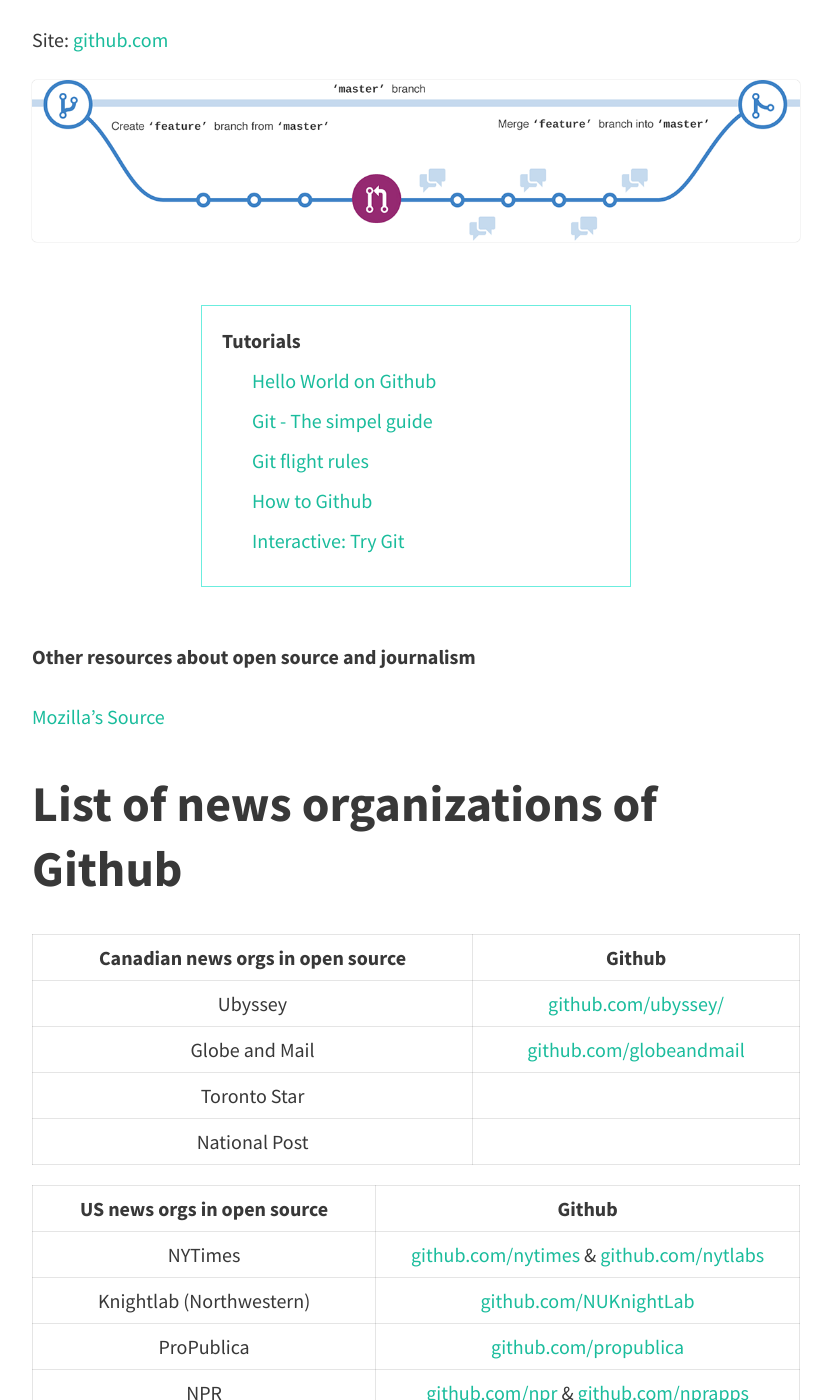
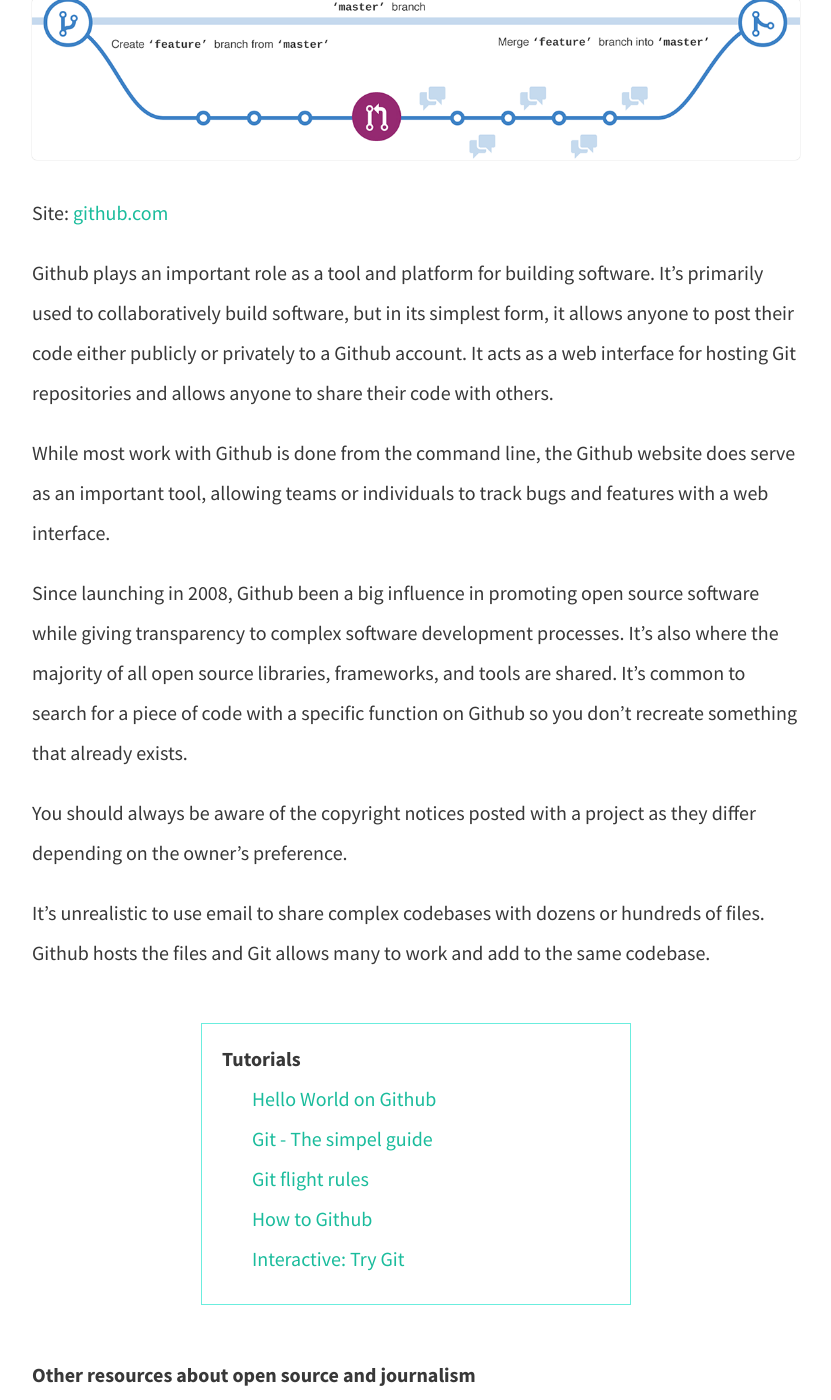
Before and after one commit to pippinlee/open-journalism-project, a Jekyll site: the page built from open-source.md, in a window 1280 px wide and 1400 px high, scrolled down 2595 px. Shown: the whole window, without its empty margins (224-1055 px from the left). Built offline with Jekyll 4.4.1, drawn with Linux system fonts in a browser that asks for light colours; nearby versions of some CDN libraries.

Commit message:
add description of github

```diff
--- a/open-source.md
+++ b/open-source.md
@@ -38,13 +38,21 @@
 <h1 id="eac">Examples and Code</h1>
 
 
-***
+**Github**
 
-**Github**
+![branching]( {{ site.baseurl }}/img/open-source/branching.png)
 
 Site: [github.com](https://github.com/)
 
-![branching]( {{ site.baseurl }}/img/open-source/branching.png)
+Github plays an important role as a tool and platform for building software. It's primarily used to collaboratively build software, but in its simplest form, it allows anyone to post their code either publicly or privately to a Github account. It acts as a web interface for hosting Git repositories and allows anyone to share their code with others.
+
+While most work with Github is done from the command line, the Github website does serve as an important tool, allowing teams or individuals to track bugs and features with a web interface.
+
+Since launching in 2008, Github been a big influence in promoting open source software while giving transparency to complex software development processes. It's also where the majority of all open source libraries, frameworks, and tools are shared. It's common to search for a piece of code with a specific function on Github so you don't recreate something that already exists.
+
+You should always be aware of the copyright notices posted with a project as they differ depending on the owner's preference.
+
+It's unrealistic to use email to share complex codebases with dozens or hundreds of files. Github hosts the files and Git allows many to work and add to the same codebase.
 
 <div class="resources" markdown='1'>
 * **Tutorials**
```
